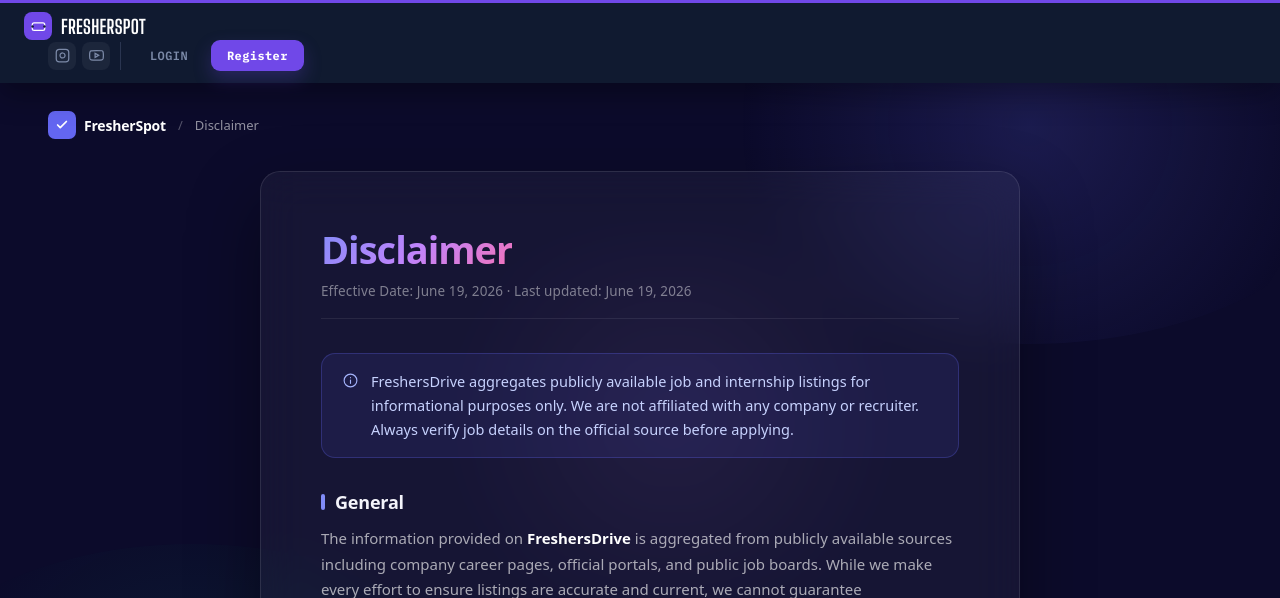
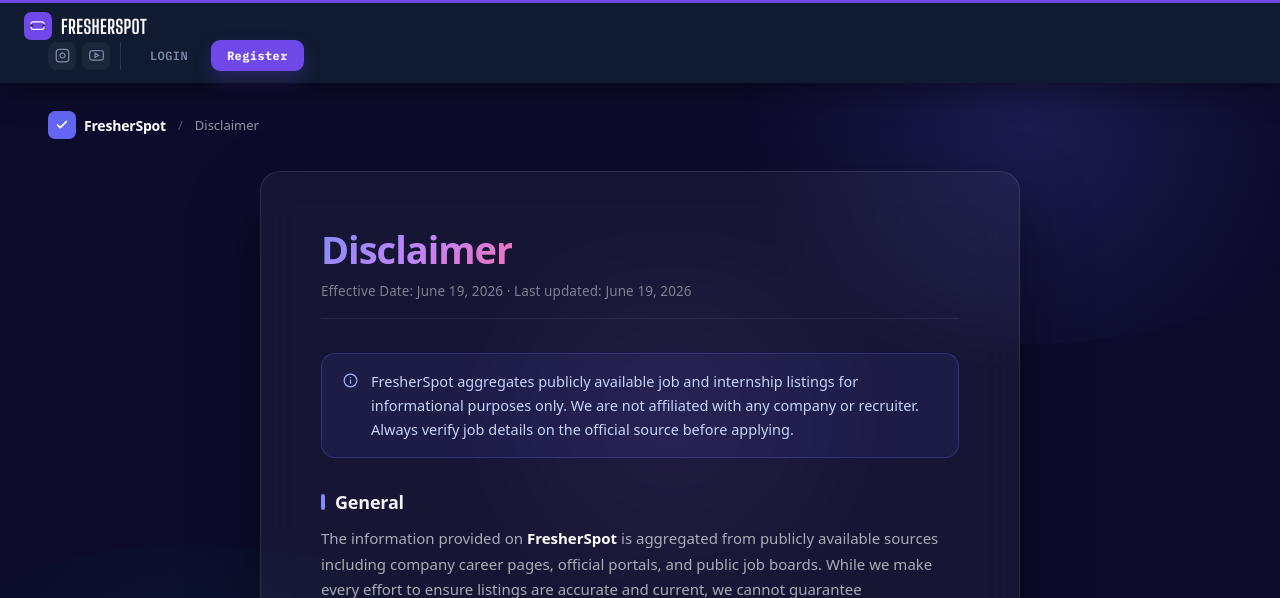
Before and after one commit to Gokulakrishnant2k/freshersdrive-frontend, a React (Vite) app: page /disclaimer in a window 1280 px wide. Shown: the top 598 px of the page. Built offline with nearby package versions, Linux system fonts and the light colour scheme.

Commit message:
rebrand Logo display text to FresherSpot

```diff
--- a/src/components/Footer.jsx
+++ b/src/components/Footer.jsx
@@ -1,16 +1,13 @@
 // src/components/Footer.jsx
 import { Link } from "react-router-dom";
-import { INK, MUTED, HAIRLINE, getAccent, barcodeBars } from "../utils/ticketTheme";
+import { INK, MUTED, HAIRLINE, barcodeBars } from "../utils/ticketTheme";
+import Logo from "./Logo";
 
 // ── Social links — replace placeholders with real URLs when ready ──────────
 const socialLinks = {
   instagram: "https://instagram.com/your_handle_here",
   youtube: "https://youtube.com/@your_channel_here",
 };
-
-// Same deterministic accent Navbar computes for "FresherSpot" — keeps
-// both pieces of chrome in step without sharing extra state.
-const BRAND_ACCENT = getAccent("FresherSpot");
 
 export default function Footer() {
   const year = new Date().getFullYear();
@@ -20,8 +17,7 @@
     <footer style={styles.footer} className="fd-footer">
       <style>{STYLE_BLOCK}</style>
 
-      {/* Perforation — the same tear-stub motif from every ticket, here
-          marking the bottom edge of the page itself. */}
+      {/* Perforation — tear-stub motif marking the bottom edge of the page */}
       <div style={styles.perfWrap}>
         <div style={styles.perfLine} />
         <div style={styles.perfNotchLeft} />
@@ -32,16 +28,7 @@
 
         {/* Brand */}
         <div style={styles.brandCol}>
-          <div style={styles.logoRow}>
-            <span style={{ ...styles.logoMark, background: BRAND_ACCENT }}>
-              <svg width="14" height="14" viewBox="0 0 24 24" fill="none">
-                <rect x="2" y="6" width="20" height="12" rx="3" stroke="#fff" strokeWidth="2" />
-                <circle cx="2.5" cy="12" r="2" fill={INK} />
-                <circle cx="21.5" cy="12" r="2" fill={INK} />
-              </svg>
-            </span>
-            <span style={styles.logo}>FresherSpot</span>
-          </div>
+          <Logo size={26} textSize={17} />
           <p style={styles.tagline}>
             Placement drive tracker for freshers — find drives, track deadlines,
             never miss an opportunity.
@@ -170,17 +157,6 @@
     maxWidth: "320px",
   },
 
-  logoRow: { display: "flex", alignItems: "center", gap: "9px" },
-  logoMark: {
-    width: "26px", height: "26px", borderRadius: "7px",
-    display: "flex", alignItems: "center", justifyContent: "center", flexShrink: 0,
-  },
-  logo: {
-    fontFamily: "'Big Shoulders Display', 'Inter', sans-serif",
-    fontWeight: "700", fontSize: "17px", color: "#fff",
-    letterSpacing: "0.4px", textTransform: "uppercase",
-  },
-
   tagline: {
     fontSize: "13px",
     color: MUTED.dark,
--- a/src/components/Logo.jsx
+++ b/src/components/Logo.jsx
@@ -1,7 +1,7 @@
 // src/components/Logo.jsx
 import { INK, getAccent } from "../utils/ticketTheme";
 
-const BRAND_ACCENT = getAccent("FreshersDrive");
+const BRAND_ACCENT = getAccent("FresherSpot");
 
 export default function Logo({ size = 26, textSize = 17, textColor = "#ffffff" }) {
   return (
--- a/src/components/Navbar.jsx
+++ b/src/components/Navbar.jsx
@@ -3,15 +3,15 @@
 import { Link, useLocation } from "react-router-dom";
 import { useAuth } from "../context/AuthContext";
 import { INK, MUTED, HAIRLINE, STATUS_INK, ACCENTS, getAccent } from "../utils/ticketTheme";
+import Logo from "./Logo";
 
 const socialLinks = {
   instagram: "https://instagram.com/your_handle_here",
   youtube:   "https://youtube.com/@your_channel_here",
 };
 
-// Same deterministic accent the rest of the site would compute for
-// "FresherSpot" if it were ever shown as a company tile — keeps the
-// brand's own color in step with the livery system everywhere else.
+// Kept for the livery stripe and Register button — not used for the logo
+// mark anymore (Logo.jsx owns that).
 const BRAND_ACCENT = getAccent("FresherSpot");
 
 const NAV_ITEMS = [
@@ -37,19 +37,12 @@
     <div style={styles.nav} className="fd-navbar">
       <style>{STYLE_BLOCK}</style>
 
-      {/* Livery stripe — same role as the accent bar on every ticket stub */}
+      {/* Livery stripe */}
       <div style={{ position: "absolute", top: 0, left: 0, right: 0, height: 3, background: BRAND_ACCENT }} />
 
       <div style={styles.topRow}>
-        <Link to="/" style={styles.logo} onClick={closeMenu}>
-          <span style={{ ...styles.logoMark, background: BRAND_ACCENT }}>
-            <svg width="15" height="15" viewBox="0 0 24 24" fill="none">
-              <rect x="2" y="6" width="20" height="12" rx="3" stroke="#fff" strokeWidth="2" />
-              <circle cx="2.5" cy="12" r="2" fill={INK} />
-              <circle cx="21.5" cy="12" r="2" fill={INK} />
-            </svg>
-          </span>
-          <span style={styles.logoText}>FresherSpot</span>
+        <Link to="/" style={styles.logoLink} onClick={closeMenu}>
+          <Logo size={28} textSize={19} />
         </Link>
         <button
           className="fd-navbar-toggle"
@@ -76,9 +69,7 @@
                 {item.label}
               </Link>
             ))}
-            {/* Admin dashboard link: visible to both Admin and Employee roles.
-                AdminDashboard.jsx itself renders an "Admin dashboard" or
-                "Employee dashboard" view depending on which role is logged in. */}
+            {/* Admin dashboard link: visible to both Admin and Employee roles */}
             {(isAdmin || isEmployee) && (
               <Link
                 to="/admin"
@@ -149,6 +140,7 @@
     boxShadow: "0 10px 30px rgba(0,0,0,0.35)",
   },
   topRow: { display: "flex", alignItems: "center", justifyContent: "space-between" },
+  logoLink: { display: "flex", alignItems: "center", textDecoration: "none" },
   panel: { display: "flex", alignItems: "center", justifyContent: "space-between", flex: 1, marginLeft: "24px" },
   links: { display: "flex", alignItems: "center", gap: "4px" },
   right: { display: "flex", alignItems: "center", gap: "12px" },
@@ -162,16 +154,6 @@
     width: "28px", height: "28px", borderRadius: "8px",
     color: MUTED.dark, background: "rgba(255,255,255,0.05)",
     border: "1px solid transparent",
-  },
-  logo: { display: "flex", alignItems: "center", gap: "9px", textDecoration: "none" },
-  logoMark: {
-    width: "28px", height: "28px", borderRadius: "8px",
-    display: "flex", alignItems: "center", justifyContent: "center", flexShrink: 0,
-  },
-  logoText: {
-    fontFamily: "'Big Shoulders Display', 'Inter', sans-serif",
-    fontWeight: 700, fontSize: "19px", color: "#fff",
-    letterSpacing: "0.3px", textTransform: "uppercase",
   },
   toggleBtn: {
     background: "rgba(255,255,255,0.06)", border: `1px solid ${HAIRLINE.dark}`,
@@ -189,7 +171,7 @@
   active: { color: "#fff" },
   activeDot: { width: "5px", height: "5px", borderRadius: "50%", flexShrink: 0 },
   admin: {
-    color: ACCENTS[6], // Signal Amber
+    color: ACCENTS[6],
     textDecoration: "none",
     fontFamily: "'IBM Plex Mono', monospace",
     fontSize: "12px", fontWeight: 700, letterSpacing: "0.4px",
--- a/src/pages/Disclaimer.jsx
+++ b/src/pages/Disclaimer.jsx
@@ -9,14 +9,14 @@
       footerNote="This disclaimer is subject to change. Last updated June 19, 2026."
     >
       <Callout>
-        FreshersDrive aggregates publicly available job and internship listings for informational
+        FresherSpot aggregates publicly available job and internship listings for informational
         purposes only. We are not affiliated with any company or recruiter. Always verify job details on
         the official source before applying.
       </Callout>
 
       <Section heading="General">
         <p style={legalText.p}>
-          The information provided on <strong style={legalText.strong}>FreshersDrive</strong> is
+          The information provided on <strong style={legalText.strong}>FresherSpot</strong> is
           aggregated from publicly available sources including company career pages, official portals,
           and public job boards. While we make every effort to ensure listings are accurate and current,
           we cannot guarantee completeness, accuracy, or timeliness of the information displayed.
```
